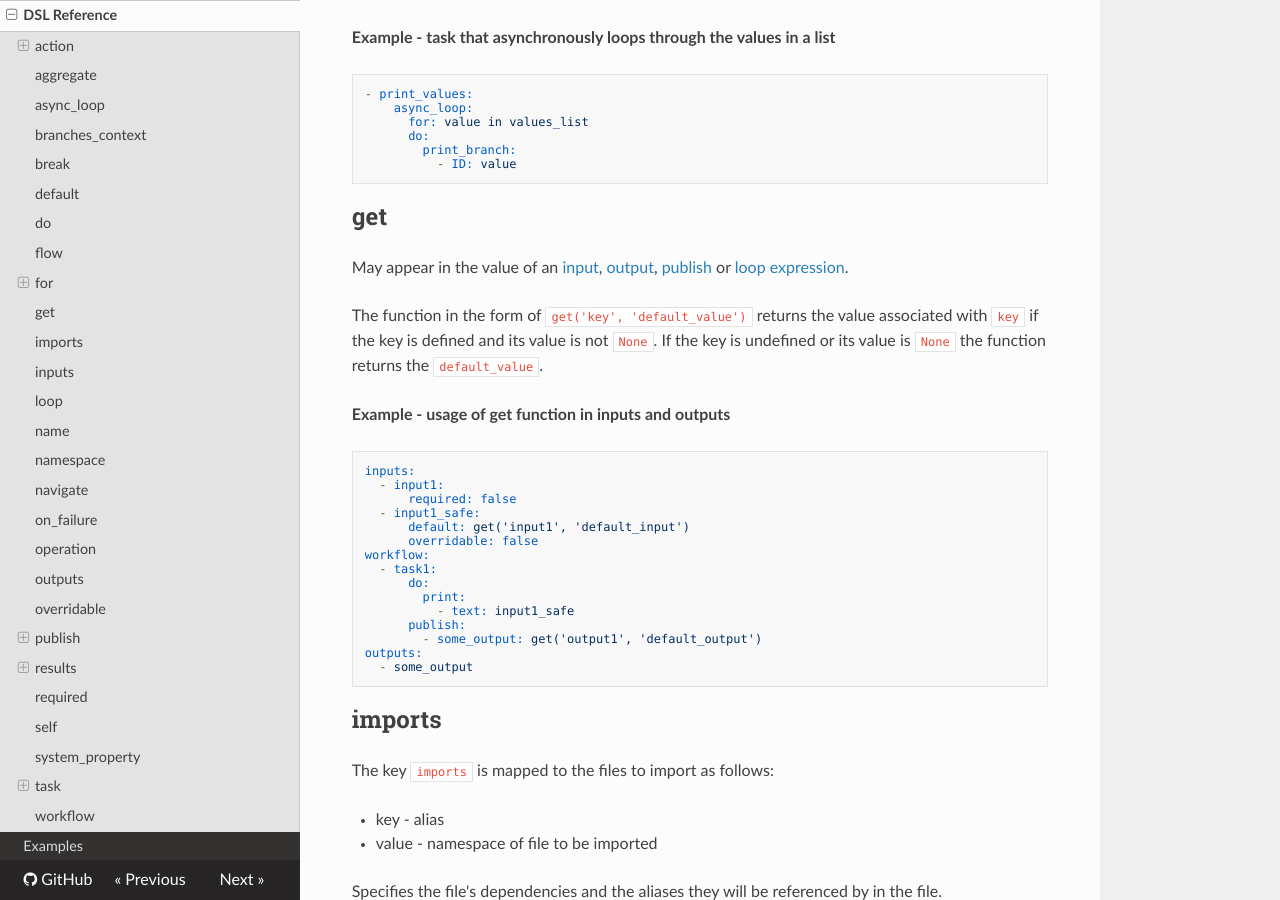
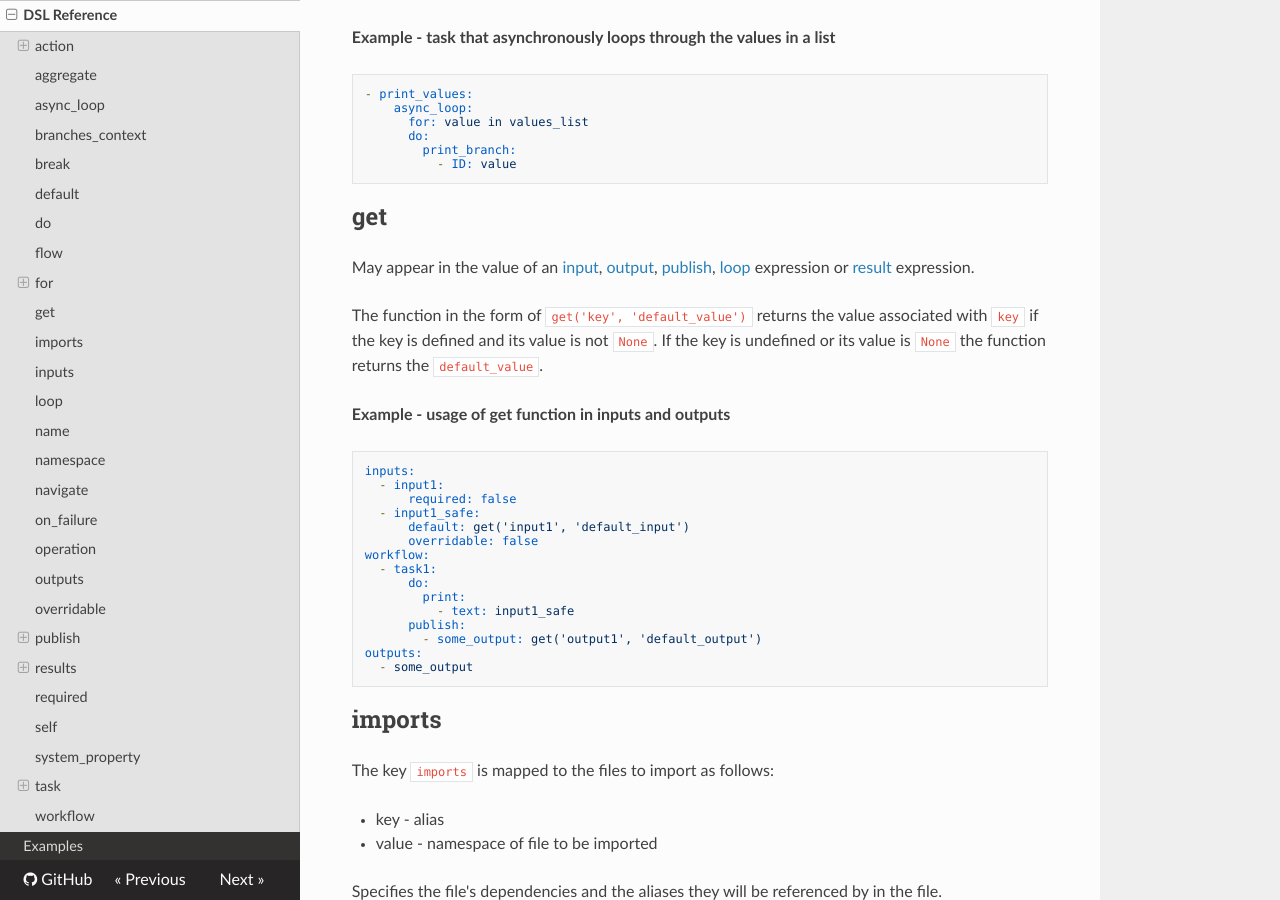
Before and after one commit to CloudSlang/docs, an MkDocs documentation site: the page built from docs/cloudslang_dsl_reference.md, in a window 1280 px wide and 900 px high, scrolled down 11554 px. Built offline with MkDocs 1.6.1, drawn with Linux system fonts in a browser that asks for light colours; nearby versions of some CDN libraries; old or Windows-style settings are respelled for this version of MkDocs; some of the changed text lies outside the part shown.

Commit message:
added missing place
Signed-off-by: Sam Markowitz <sam.markowitz@hp.com>

````diff
--- a/docs/cloudslang_dsl_reference.md
+++ b/docs/cloudslang_dsl_reference.md
@@ -509,7 +509,7 @@ The `for` key is mapped to an iteration variable followed by `in` followed by a
 ```
 
 ##get
-May appear in the value of an [input](#inputs), [output](#outputs), [publish](#publish) or [loop expression](#for).
+May appear in the value of an [input](#inputs), [output](#outputs), [publish](#publish), [loop](#for) expression or [result](#results) expression.
 
 The function in the form of `get('key', 'default_value')` returns the value associated with `key` if the key is defined and its value is not `None`. If the key is undefined or its value is `None` the function returns the `default_value`.
 
@@ -845,7 +845,7 @@ inputs:
 ```
 
 ##self
-May appear in the value of an [output](#outputs) or [publish](#publish).
+May appear in the value of an [output](#outputs), [publish](#publish) or [result](#results) expression.
 
 Special syntax to refer to an [input](#inputs) parameter as opposed to another variable with the same name in a narrower scope.
 
````
